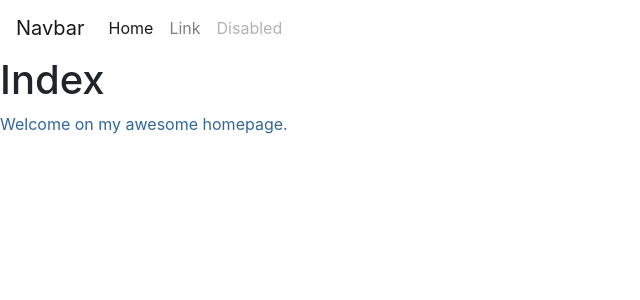
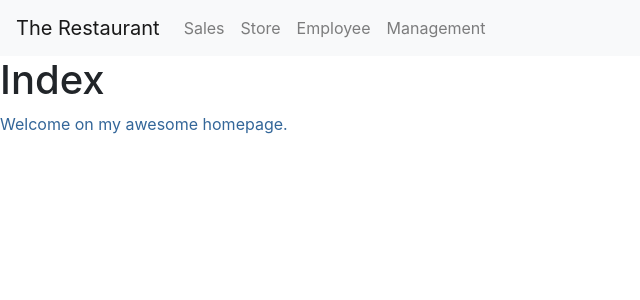
Before and after one commit to McDermottSJ/Databases_Project, a Flask app: page / in a window 1280 px wide. Shown: the top 300 px of the page, without its empty margins (0-640 px from the left). Run offline with Flask 2, Linux system fonts and the light colour scheme; some libraries are stand-ins or nearby versions.

Commit message:
Setting up navbar

```diff
--- a/templates/index.html
+++ b/templates/index.html
@@ -15,22 +15,24 @@
 </head>
 <body>
 
-<nav class="navbar navbar-expand-lg navbar-light bg-white">
-  <a class="navbar-brand" href="#">Navbar</a>
+<nav class="navbar navbar-expand-lg navbar-light bg-light">
+  <a class="navbar-brand" href="#">The Restaurant</a>
   <button class="navbar-toggler" type="button" data-toggle="collapse" data-target="#navbarSupportedContent" aria-controls="navbarSupportedContent" aria-expanded="false" aria-label="Toggle navigation">
     <span class="navbar-toggler-icon"></span>
   </button>
 
   <div class="collapse navbar-collapse" id="navbarSupportedContent">
     <ul class="navbar-nav mr-auto">
-      <li class="nav-item active">
-        <a class="nav-link" href="#">Home <span class="sr-only">(current)</span></a>
+      <li class="nav-item">
+        <a class="nav-link" href="#">Sales</a>
       </li>
       <li class="nav-item">
-        <a class="nav-link" href="#">Link</a>
+        <a class="nav-link" href="#">Store</a>
+      <li class="nav-item">
+        <a class="nav-link" href="#">Employee</a>
       </li>
       <li class="nav-item">
-        <a class="nav-link disabled" href="#">Disabled</a>
+        <a class="nav-link" href="#">Management</a>
       </li>
     </ul>
    </div>
```
